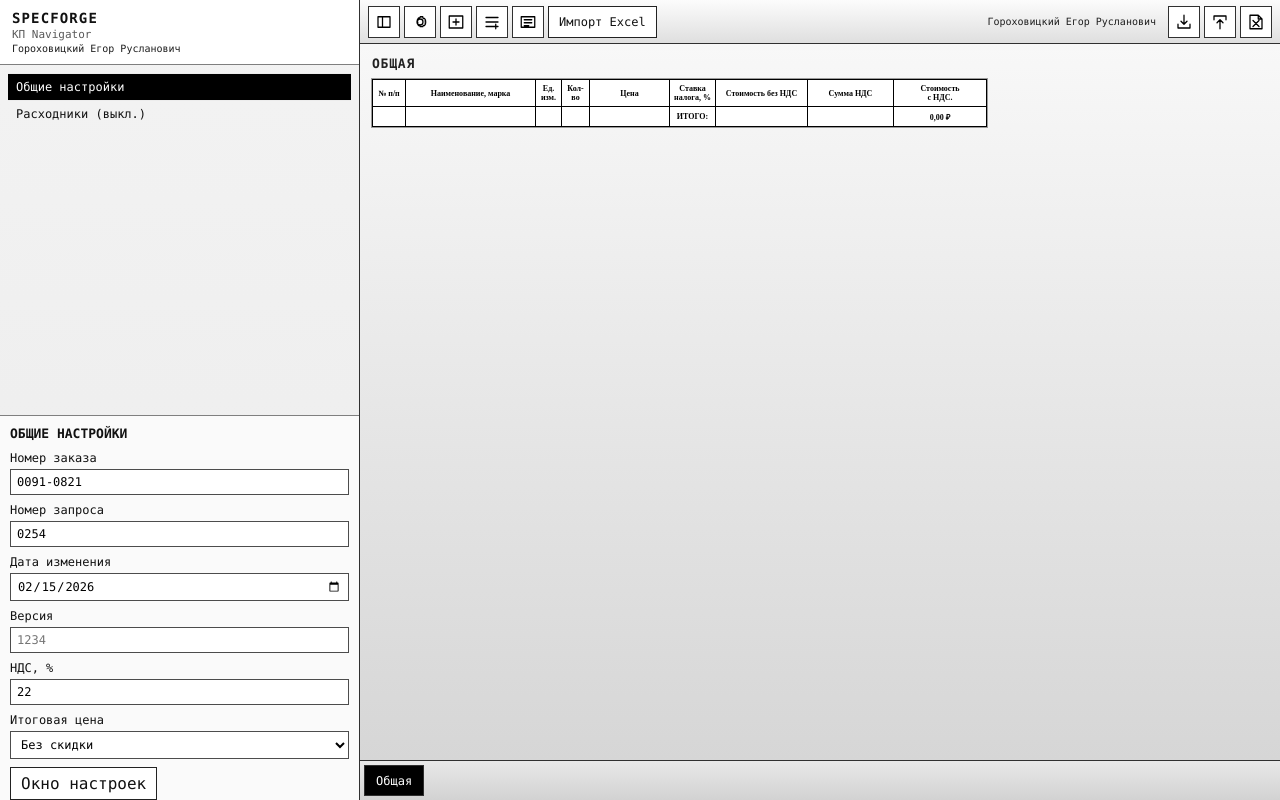
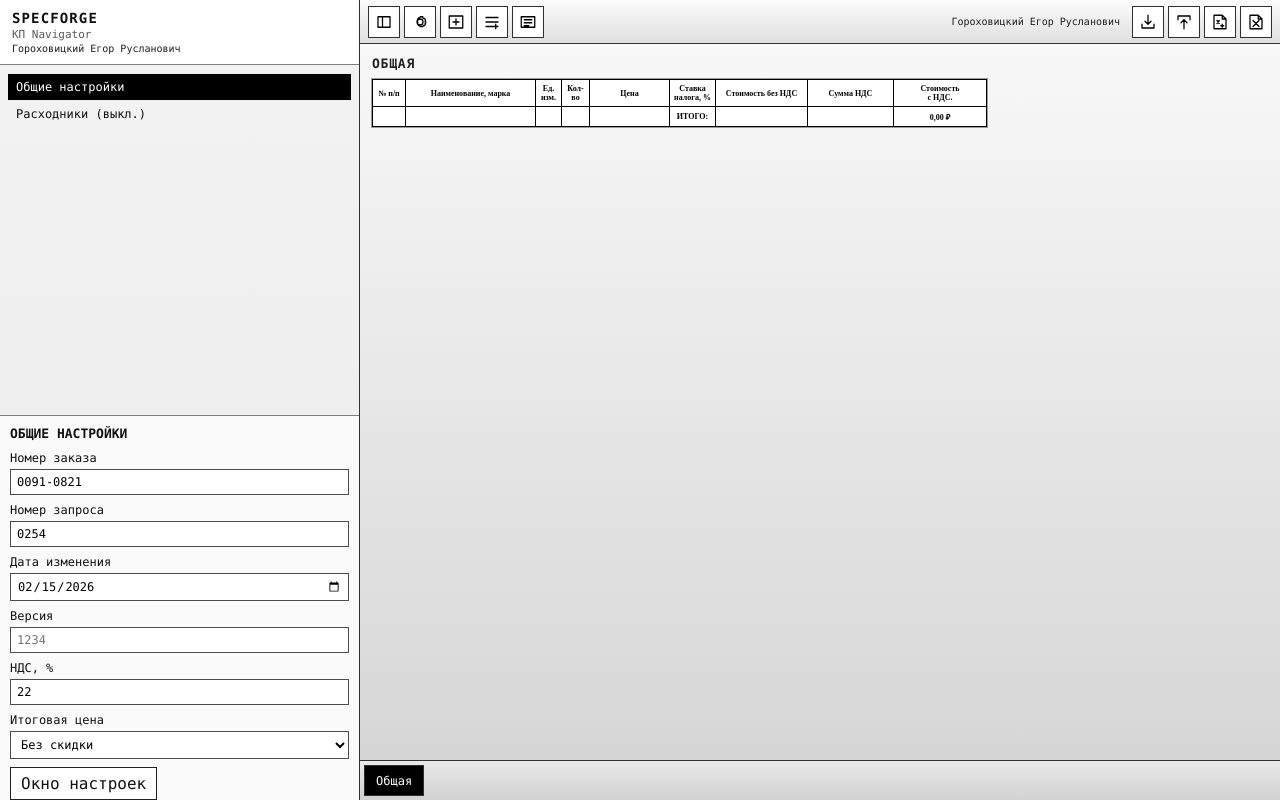
Before and after one commit to Efnatii/specforge, a plain HTML site: page index.html in a window 1280 px wide. Drawn offline with nearby package versions, Linux system fonts and the light colour scheme.

Commit message:
feat: обновить кнопку импорта Excel с добавлением иконки и удалить неиспользуемые стили

```diff
--- a/index.html
+++ b/index.html
@@ -35,9 +35,6 @@
         <button id="btnToggleConsumablesSheet" class="icon-btn" title="Вкл/выкл лист Расходники" aria-label="Вкл/выкл лист Расходники">
           <svg viewBox="0 0 24 24" aria-hidden="true"><path d="M3 5h18v14H3zM7 9h10M7 13h10M7 17h6" /></svg>
         </button>
-        <button id="btnImportExcel" class="btn-flat toolbar-text-btn" title="Импорт Excel (.xlsx, .xlsm)" aria-label="Импорт Excel">
-          Импорт Excel
-        </button>
 
         <div class="toolbar-spacer"></div>
         <div class="toolbar-dev">Гороховицкий Егор Русланович</div>
@@ -47,6 +44,9 @@
         </button>
         <button id="btnImportJson" class="icon-btn" title="Импорт JSON/XLSX" aria-label="Импорт JSON/XLSX">
           <svg viewBox="0 0 24 24" aria-hidden="true"><path d="M12 21V9m0 0 4 4m-4-4-4 4M4 9V4h16v5" /></svg>
+        </button>
+        <button id="btnImportExcel" class="icon-btn" title="Импорт Excel (.xlsx, .xlsm)" aria-label="Импорт Excel">
+          <svg viewBox="0 0 24 24" aria-hidden="true"><path d="M4 3h11l5 5v13H4zM15 3v5h5M8 10l3 4m0-4-3 4M13 17h4M15 15v4" /></svg>
         </button>
         <button id="btnExportXlsx" class="icon-btn" title="Экспорт XLSX" aria-label="Экспорт XLSX">
           <svg viewBox="0 0 24 24" aria-hidden="true"><path d="M4 3h11l5 5v13H4zM15 3v5h5M8 10l8 8M16 10l-8 8" /></svg>
--- a/styles.css
+++ b/styles.css
@@ -405,14 +405,6 @@ button {
   cursor: pointer;
 }
 
-.toolbar-text-btn {
-  height: 32px;
-  padding: 0 10px;
-  font-size: 12px;
-  white-space: nowrap;
-  flex: 0 0 auto;
-}
-
 .btn-flat:hover {
   background: #111;
   color: #fff;
```
